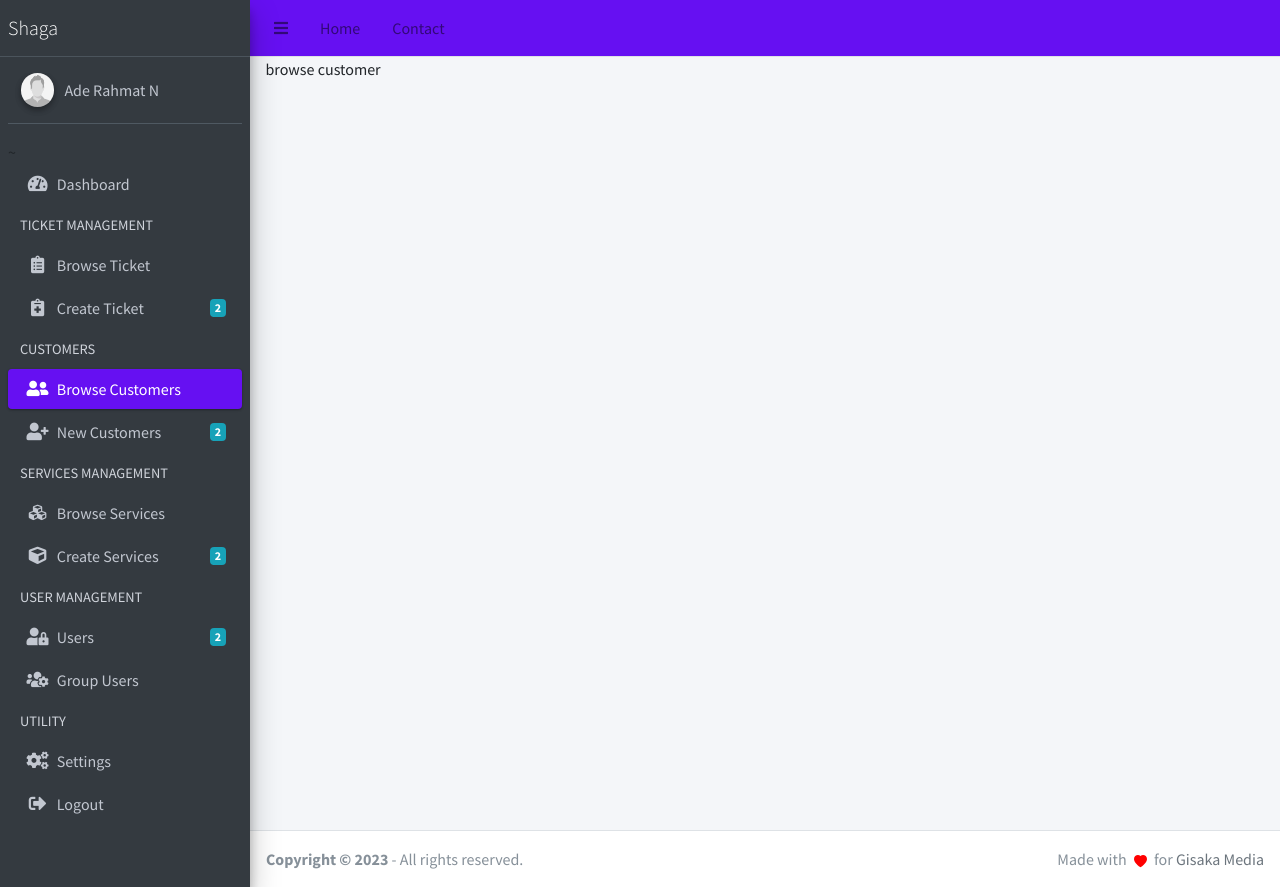
After one commit to aderahmatn/shaga-app, a CodeIgniter app: page /database/customer/browse in a window 1280 px wide. The commit adds this page. Run offline with CodeIgniter, Linux system fonts and the light colour scheme; some libraries are stand-ins or nearby versions.

Commit message:
update link

```diff
--- a/application/config/autoload.php
+++ b/application/config/autoload.php
@@ -58,7 +58,7 @@ $autoload['packages'] = array();
 |
 |	$autoload['libraries'] = array('user_agent' => 'ua');
 */
-$autoload['libraries'] = array();
+$autoload['libraries'] = array('template', 'database', 'form_validation', 'session');
 
 /*
 | -------------------------------------------------------------------
--- a/application/config/config.php
+++ b/application/config/config.php
@@ -37,7 +37,7 @@ $config['base_url'] .= str_replace(basename($_SERVER['SCRIPT_NAME']), "", $_SERV
 | variable so that it is blank.
 |
 */
-$config['index_page'] = 'index.php';
+$config['index_page'] = '';
 
 /*
 |--------------------------------------------------------------------------
--- a/application/config/database.php
+++ b/application/config/database.php
@@ -1,5 +1,5 @@
 <?php
-defined('BASEPATH') OR exit('No direct script access allowed');
+defined('BASEPATH') or exit('No direct script access allowed');
 
 /*
 | -------------------------------------------------------------------
@@ -74,11 +74,11 @@ $active_group = 'default';
 $query_builder = TRUE;
 
 $db['default'] = array(
-	'dsn'	=> '',
+	'dsn' => '',
 	'hostname' => 'localhost',
-	'username' => '',
-	'password' => '',
-	'database' => '',
+	'username' => 'root',
+	'password' => 'admin',
+	'database' => 'shaga',
 	'dbdriver' => 'mysqli',
 	'dbprefix' => '',
 	'pconnect' => FALSE,
--- /dev/null
+++ b/application/controllers/Customer.php
@@ -0,0 +1,20 @@
+<?php
+defined('BASEPATH') or exit('No direct script access allowed');
+
+class Customer extends CI_Controller
+{
+
+    public function browse()
+    {
+        $this->template->load('shared/index', 'customer/index');
+
+    }
+    public function create()
+    {
+        $this->template->load('shared/index', 'customer/create');
+
+    }
+
+}
+
+/* End of file Customer.php */
--- /dev/null
+++ b/application/libraries/Template.php
@@ -0,0 +1,18 @@
+<?php
+
+class Template
+{
+    var $template_data = array();
+
+    function set($name, $value)
+    {
+        $this->template_data[$name] = $value;
+    }
+
+    function load($template = '', $view = '', $view_data = array(), $return = FALSE)
+    {
+        $this->CI = &get_instance();
+        $this->set('contents', $this->CI->load->view($view, $view_data, TRUE));
+        return $this->CI->load->view($template, $this->template_data, $return);
+    }
+}
--- /dev/null
+++ b/application/views/customer/create.php
@@ -0,0 +1 @@
+create customer
--- /dev/null
+++ b/application/views/customer/index.php
@@ -0,0 +1 @@
+browse customer
--- /dev/null
+++ b/application/views/shared/index.php
@@ -0,0 +1,248 @@
+<!DOCTYPE html>
+<html lang="en">
+
+<head>
+    <meta charset="utf-8">
+    <meta name="viewport" content="width=device-width, initial-scale=1">
+    <title>Shaga | Dashboard</title>
+
+    <!-- Google Font: Source Sans Pro -->
+    <link rel="stylesheet"
+        href="https://fonts.googleapis.com/css?family=Source+Sans+Pro:300,400,400i,700&display=fallback">
+    <!-- Font Awesome -->
+    <link rel="stylesheet" href="<?= base_url() . 'assets/plugins/fontawesome-free/css/all.min.css' ?>">
+    <!-- Ionicons -->
+    <link rel="stylesheet" href="https://code.ionicframework.com/ionicons/2.0.1/css/ionicons.min.css">
+    <!-- Tempusdominus Bootstrap 4 -->
+    <link rel="stylesheet"
+        href="<?= base_url() . 'assets/plugins/tempusdominus-bootstrap-4/css/tempusdominus-bootstrap-4.min.css' ?>">
+    <!-- iCheck -->
+    <link rel="stylesheet" href="<?= base_url() . 'assets/plugins/icheck-bootstrap/icheck-bootstrap.min.css' ?>">
+    <!-- JQVMap -->
+    <link rel="stylesheet" href="<?= base_url() . 'assets/plugins/jqvmap/jqvmap.min.css' ?>">
+    <!-- Theme style -->
+    <link rel="stylesheet" href="<?= base_url() . 'assets/dist/css/adminlte.min.css' ?>">
+    <!-- overlayScrollbars -->
+    <link rel="stylesheet" href="<?= base_url() . 'assets/plugins/overlayScrollbars/css/OverlayScrollbars.min.css' ?>">
+    <!-- Daterange picker -->
+    <link rel="stylesheet" href="<?= base_url() . 'assets/plugins/daterangepicker/daterangepicker.css' ?>">
+    <!-- summernote -->
+    <link rel="stylesheet" href="<?= base_url() . 'assets/plugins/summernote/summernote-bs4.min.css' ?>">
+</head>
+
+<body class="hold-transition sidebar-mini layout-fixed">
+    <div class="wrapper">
+
+        <!-- Navbar -->
+        <nav class="main-header navbar navbar-expand navbar-indigo navbar-light">
+            <!-- Left navbar links -->
+            <ul class="navbar-nav">
+                <li class="nav-item">
+                    <a class="nav-link" data-widget="pushmenu" href="#" role="button"><i class="fas fa-bars"></i></a>
+                </li>
+                <li class="nav-item d-none d-sm-inline-block">
+                    <a href="index3.html" class="nav-link">Home</a>
+                </li>
+                <li class="nav-item d-none d-sm-inline-block">
+                    <a href="#" class="nav-link">Contact</a>
+                </li>
+            </ul>
+        </nav>
+        <!-- /.navbar -->
+
+        <!-- Main Sidebar Container -->
+        <aside class="main-sidebar sidebar-dark-indigo elevation-4 ">
+            <!-- Brand Logo -->
+            <a href="#" class="brand-link">
+                <span class="brand-text font-weight-light">Shaga</span>
+            </a>
+
+            <!-- Sidebar -->
+            <div class="sidebar">
+                <!-- Sidebar user panel (optional) -->
+                <div class="user-panel mt-3 pb-3 mb-3 d-flex">
+                    <div class="image">
+                        <img src="<?= base_url() . 'assets/images/user.jpg' ?>" class="img-circle elevation-2"
+                            alt="User Image">
+                    </div>
+                    <div class="info">
+                        <a href="#" class="d-block">Ade Rahmat N</a>
+                    </div>
+                </div>
+
+
+
+                <!-- Sidebar Menu -->
+                <nav class="mt-2">
+                    <ul class="nav nav-pills nav-sidebar flex-column" data-widget="treeview" role="menu"
+                        data-accordion="false">
+                        <li class="nav-item">~
+                            <a href="<?= base_url('dashboard') ?>"
+                                class="nav-link <?= $this->uri->segment(1) == 'dashboard' ? 'active' : '' ?>">
+                                <i class="nav-icon fas fa-tachometer-alt"></i>
+                                <p>
+                                    Dashboard
+                                </p>
+                            </a>
+                        </li>
+                        <li class="nav-header">TICKET MANAGEMENT</li>
+                        <li class="nav-item">
+                            <a href="pages/calendar.html" class="nav-link">
+                                <i class="nav-icon fas fa-clipboard-list"></i>
+                                <p>
+                                    Browse Ticket
+                                </p>
+                            </a>
+                        </li>
+                        <li class="nav-item">
+                            <a href="pages/calendar.html" class="nav-link">
+                                <i class="nav-icon fas fa-notes-medical"></i>
+                                <p>
+                                    Create Ticket
+                                    <span class="badge badge-info right">2</span>
+                                </p>
+                            </a>
+                        </li>
+                        <li class="nav-header">CUSTOMERS</li>
+                        <li class="nav-item">
+                            <a href="<?= base_url('customer/browse') ?>" class="nav-link <?= $this->uri->segment(1) == 'customer' && $this->uri->segment(2) == 'browse' ? 'active' : '' ?>
+                            ?>active">
+                                <i class="nav-icon fas fa-user-friends"></i>
+                                <p>
+                                    Browse Customers
+                                </p>
+                            </a>
+                        </li>
+                        <li class="nav-item">
+                            <a href="<?= base_url('customer/create') ?>"
+                                class="nav-link <?= $this->uri->segment(1) == 'customer' && $this->uri->segment(2) == 'create' ? 'active' : '' ?>">
+                                <i class="nav-icon fas fa-user-plus"></i>
+                                <p>
+                                    New Customers
+                                    <span class="badge badge-info right">2</span>
+                                </p>
+                            </a>
+                        <li class="nav-header">SERVICES MANAGEMENT</li>
+                        <li class="nav-item">
+                            <a href="pages/calendar.html" class="nav-link">
+                                <i class="nav-icon fas fa-cubes"></i>
+                                <p>
+                                    Browse Services
+                                </p>
+                            </a>
+                        </li>
+                        <li class="nav-item">
+                            <a href="pages/calendar.html" class="nav-link">
+                                <i class="nav-icon fas fa-cube"></i>
+                                <p>
+                                    Create Services
+                                    <span class="badge badge-info right">2</span>
+                                </p>
+                            </a>
+                        </li>
+                        <li class="nav-header">USER MANAGEMENT</li>
+                        <li class="nav-item">
+                            <a href="pages/calendar.html" class="nav-link">
+                                <i class="nav-icon fas fa-user-lock"></i>
+                                <p>
+                                    Users
+                                    <span class="badge badge-info right">2</span>
+                                </p>
+                            </a>
+                        </li>
+                        <li class="nav-item">
+                            <a href="pages/gallery.html" class="nav-link">
+                                <i class="nav-icon fas fa-users-cog"></i>
+                                <p>
+                                    Group Users
+                                </p>
+                            </a>
+                        </li>
+                        <li class="nav-header">UTILITY</li>
+                        <li class="nav-item">
+                            <a href="pages/calendar.html" class="nav-link">
+                                <i class="nav-icon fas fa-cogs"></i>
+                                <p>
+                                    Settings
+                                </p>
+                            </a>
+                        </li>
+                        <li class="nav-item">
+                            <a href="pages/gallery.html" class="nav-link">
+                                <i class="nav-icon fas fa-sign-out-alt"></i>
+                                <p>
+                                    Logout
+                                </p>
+                            </a>
+                        </li>
+                    </ul>
+                </nav>
+                <!-- /.sidebar-menu -->
+            </div>
+            <!-- /.sidebar -->
+        </aside>
+
+        <!-- Content Wrapper. Contains page content -->
+        <div class="content-wrapper">
+            <!-- Main content -->
+            <section class="content">
+                <div class="container-fluid">
+                    <?= $contents ?>
+                </div>
+            </section>
+            <!-- /.content -->
+        </div>
+        <!-- /.content-wrapper -->
+        <footer class="main-footer">
+
+            <strong>Copyright &copy; 2023 </strong> -
+            All rights reserved.
+            <div class="float-right d-none d-sm-inline-block">
+                Made with <svg xmlns="http://www.w3.org/2000/svg" width="13" height="13" fill="red"
+                    class="bi bi-heart-fill mx-1" viewBox="0 0 16 16">
+                    <path fill-rule="evenodd"
+                        d="M8 1.314C12.438-3.248 23.534 4.735 8 15-7.534 4.736 3.562-3.248 8 1.314z" />
+                </svg>
+                for <a href="https://gisaka.net/" class="text-muted" target="_blank">Gisaka Media</a>
+            </div>
+        </footer>
+
+        <!-- Control Sidebar -->
+        <aside class="control-sidebar control-sidebar-dark">
+            <!-- Control sidebar content goes here -->
+        </aside>
+        <!-- /.control-sidebar -->
+    </div>
+    <!-- ./wrapper -->
+
+    <!-- jQuery -->
+    <script src="<?= base_url() . 'assets/plugins/jquery/jquery.min.js' ?>"></script>
+    <!-- jQuery UI 1.11.4 -->
+    <script src="<?= base_url() . 'assets/plugins/jquery-ui/jquery-ui.min.js' ?>"></script>
+
+    <!-- Bootstrap 4 -->
+    <script src="<?= base_url() . 'assets/plugins/bootstrap/js/bootstrap.bundle.min.js' ?>"></script>
+    <!-- ChartJS -->
+    <script src="<?= base_url() . 'assets/plugins/chart.js/Chart.min.js' ?>"></script>
+    <!-- Sparkline -->
+    <script src="<?= base_url() . 'assets/plugins/sparklines/sparkline.js' ?>"></script>
+    <!-- JQVMap -->
+    <script src="<?= base_url() . 'assets/plugins/jqvmap/jquery.vmap.min.js' ?>"></script>
+    <script src="<?= base_url() . 'assets/plugins/jqvmap/maps/jquery.vmap.usa.js' ?>"></script>
+    <!-- jQuery Knob Chart -->
+    <script src="<?= base_url() . 'assets/plugins/jquery-knob/jquery.knob.min.js' ?>"></script>
+    <!-- daterangepicker -->
+    <script src="<?= base_url() . 'assets/plugins/moment/moment.min.js' ?>"></script>
+    <script src="<?= base_url() . 'assets/plugins/daterangepicker/daterangepicker.js' ?>"></script>
+    <!-- Tempusdominus Bootstrap 4 -->
+    <script
+        src="<?= base_url() . 'assets/plugins/tempusdominus-bootstrap-4/js/tempusdominus-bootstrap-4.min.js' ?>"></script>
+    <!-- Summernotassets/e -->
+    <script src="<?= base_url() . 'assets/plugins/summernote/summernote-bs4.min.js' ?>"></script>
+    <!-- overlayScrollbars -->
+    <script src="<?= base_url() . 'assets/plugins/overlayScrollbars/js/jquery.overlayScrollbars.min.js' ?>"></script>
+    <!-- AdminLTE App -->
+    <script src="<?= base_url() . 'assets/dist/js/adminlte.js' ?>"></script>
+</body>
+
+</html>
--- a/application/views/welcome_message.php
+++ b/application/views/welcome_message.php
@@ -63,7 +63,7 @@
 						<img src="<?= base_url() . 'assets/images/user.jpg' ?>" class="img-circle elevation-2" alt="User Image">
 					</div>
 					<div class="info">
-						<a href="#" class="d-block">Alexander Pierce</a>
+						<a href="#" class="d-block">Ade Rahmat N</a>
 					</div>
 				</div>
 
@@ -73,7 +73,7 @@
 				<nav class="mt-2">
 					<ul class="nav nav-pills nav-sidebar flex-column" data-widget="treeview" role="menu" data-accordion="false">
 						<li class="nav-item">~
-							<a href="<?= base_url() ?>" class="nav-link active">
+							<a href="<?= base_url('dashboard') ?>" class="nav-link active">
 								<i class="nav-icon fas fa-tachometer-alt"></i>
 								<p>
 									Dashboad
@@ -154,7 +154,7 @@
 						</li>
 						<li class="nav-header">UTILITY</li>
 						<li class="nav-item">
-							<a href="pages/calendar.html" class="nav-link">
+									<a href="pages/calendar.html" class="nav-link">
 								<i class="nav-icon fas fa-cogs"></i>
 								<p>
 									Settings
```
Also changed, not shown: application/controllers/Dashboard.php (added, +10 -0 lines), application/controllers/Test.php (deleted, +0 -14 lines), application/controllers/Welcome.php (deleted, +0 -9 lines), 1 other file.
